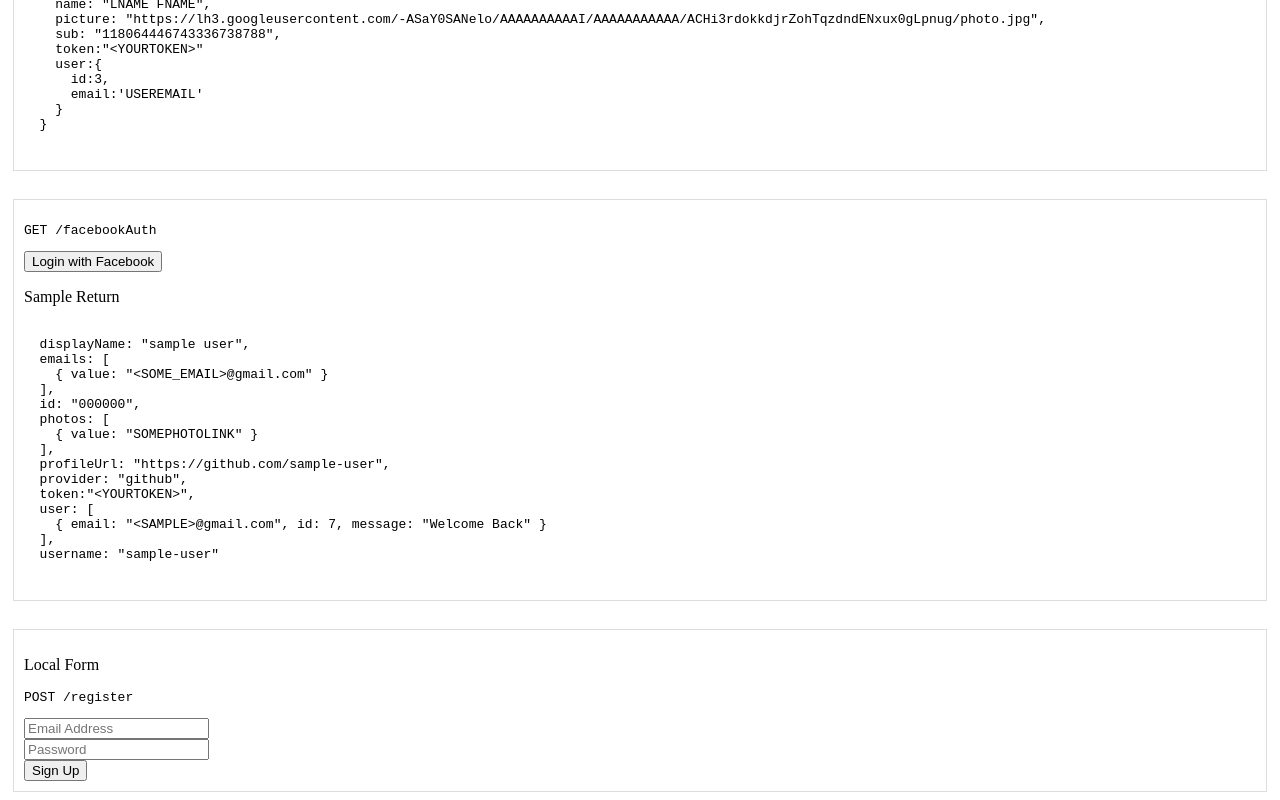
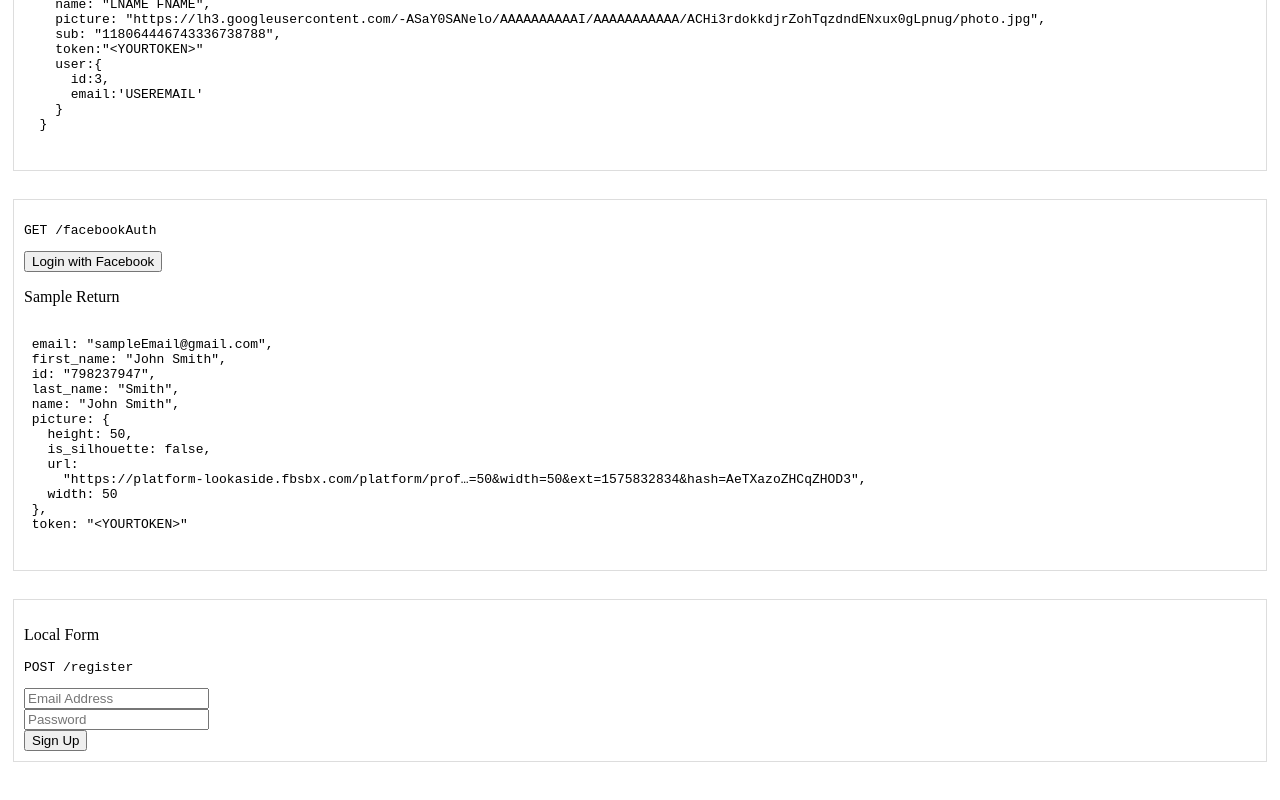
Before and after one commit to Refresh-App/Front-End, a React (Create React App) app: page / in a window 1280 px wide. Shown: the part 1030-1830 px from the top of the page. After the commit the page ends 1800 px from the top, so only its background shows below. Built offline with nearby package versions, Linux system fonts and the light colour scheme.

Commit message:
checking staging

```diff
--- a/src/components/register/FacebookSignInButton.js
+++ b/src/components/register/FacebookSignInButton.js
@@ -32,21 +32,19 @@ const FacebookSignInButton = () => {
         <p>Sample Return</p>
         <pre>
           {`
-  displayName: "sample user",
-  emails: [
-    { value: "<SOME_EMAIL>@gmail.com" }
-  ],
-  id: "000000",
-  photos: [
-    { value: "SOMEPHOTOLINK" }
-  ],
-  profileUrl: "https://github.com/sample-user",
-  provider: "github",
-  token:"<YOURTOKEN>",
-  user: [
-    { email: "<SAMPLE>@gmail.com", id: 7, message: "Welcome Back" }
-  ],
-  username: "sample-user"
+ email: "sampleEmail@gmail.com",
+ first_name: "John Smith",
+ id: "798237947",
+ last_name: "Smith",
+ name: "John Smith",
+ picture: {
+   height: 50,
+   is_silhouette: false,
+   url:
+     "https://platform-lookaside.fbsbx.com/platform/prof…=50&width=50&ext=1575832834&hash=AeTXazoZHCqZHOD3",
+   width: 50
+ },
+ token: "<YOURTOKEN>"
   `}
           </pre>
       </div>
```
